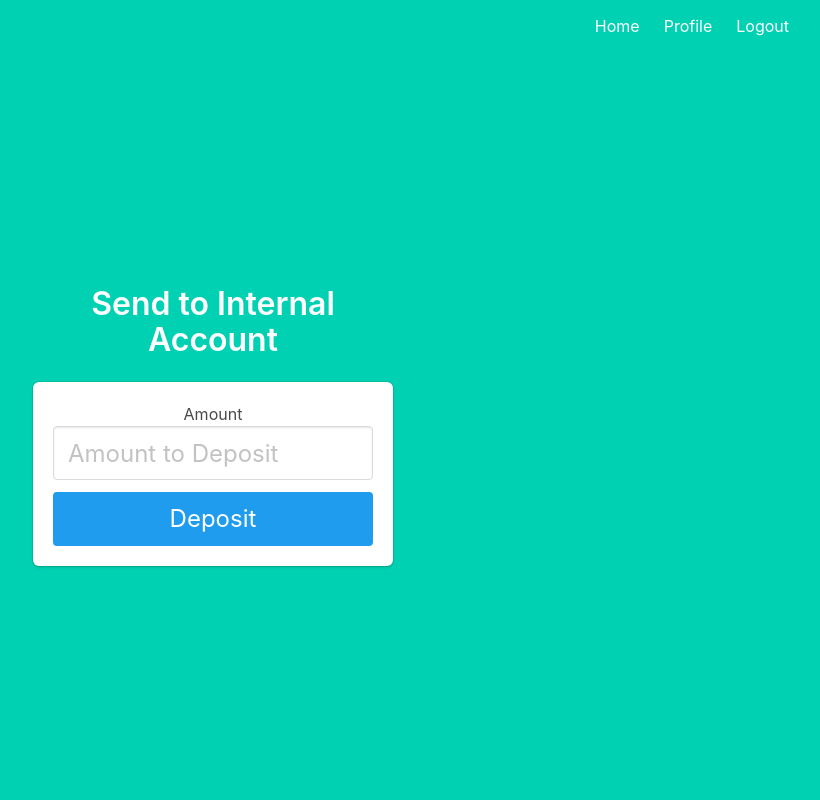
After one commit to jerryshikanga/currency-exchange, a Flask app: page /deposit_mm in a window 1280 px wide. The commit adds this page. Shown: the whole page, without its empty margins (427-1247 px from the left). Run offline with Flask 2, Linux system fonts and the light colour scheme; the visitor is signed in with stand-in values (Sample User, id 1).

Commit message:
Add deposit views

```diff
--- a/currencyexchange/database/auth.py
+++ b/currencyexchange/database/auth.py
@@ -59,6 +59,11 @@ class User(UserMixin, db.Model):
         db.session.commit()
         return user
 
+    def update_password(self, new_password):
+        self.password = generate_password_hash(new_password, method='sha256')
+        db.session.commit()
+        return self
+
     def update(self, email, name, currency):
         # Check if the email changed and new one already exists
         if email != self.email and User.query.filter_by(email=email).first():
--- a/currencyexchange/templates/base.html
+++ b/currencyexchange/templates/base.html
@@ -47,6 +47,13 @@
 
         <div class="hero-body">
             <div class="container has-text-centered">
+                {% with messages = get_flashed_messages() %}
+                    {% if messages %}
+                        <div class="notification is-success">
+                            {{ messages[0] }}
+                        </div>
+                    {% endif %}
+                {% endwith %}
                {% block content %}
                {% endblock %}
             </div>
--- /dev/null
+++ b/currencyexchange/templates/deposit.html
@@ -0,0 +1,26 @@
+{% extends "base.html" %}
+
+{% block content %}
+<div class="column is-4 is-offset-4">
+    <h3 class="title">Send to Internal Account</h3>
+    <div class="box">
+        {% with messages = get_flashed_messages() %}
+            {% if messages %}
+                <div class="notification is-danger">
+                    {{ messages[0] }}
+                </div>
+            {% endif %}
+        {% endwith %}
+        <form method="POST" action="{{url_for('transactions.deposit_post')}}">
+            <div class="field">
+                <label>Amount</label>
+                <div class="control">
+                    <input class="input is-large" type="number" name="amount" placeholder="Amount to Deposit" required>
+                </div>
+            </div>
+
+            <button class="button is-block is-info is-large is-fullwidth">Deposit</button>
+        </form>
+    </div>
+</div>
+{% endblock %}
--- a/currencyexchange/views/transactions.py
+++ b/currencyexchange/views/transactions.py
@@ -32,3 +32,17 @@ def send_to_internal_account_post():
     except Exception:
         logger.error(f"Failed to do inter account transaction {kwargs}")
         return redirect(url_for('transactions.send_to_internal_account'))
+
+
+@transactions.route('/deposit_mm')
+@login_required
+def deposit():
+    return render_template('deposit.html')
+
+
+@transactions.route('/deposit_post', methods=['POST'])
+@login_required
+def deposit_post():
+    amount = request.form.get('amount')
+    flash(f'Your deposit of {amount} has been received successfully.')
+    return redirect(url_for('main.profile'))
```
Also changed, not shown: currencyexchange/templates/profile_details.html (+6 -1 lines), currencyexchange/tests/test_users.py (+5 -0 lines).
